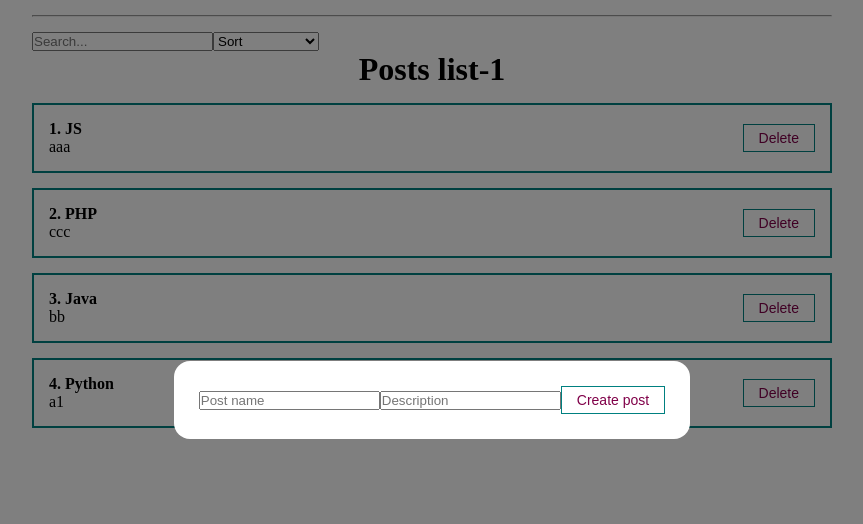
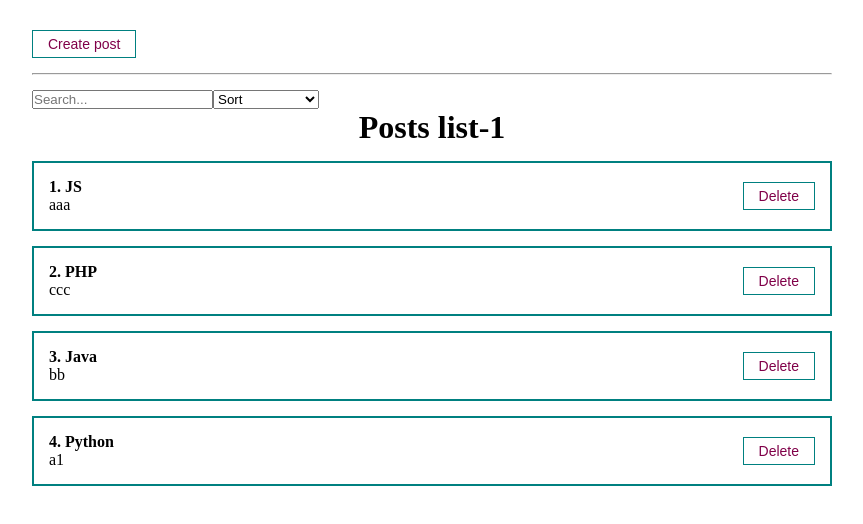
Before and after one commit to AKV85/react2, a React (Create React App) app: page / in a window 1280 px wide. Shown: the top 524 px of the page, without its empty margins (208-1071 px from the left). Built offline with nearby package versions, Linux system fonts and the light colour scheme.

Commit message:
MyModal (stopPropagation)

```diff
--- a/src/App.js
+++ b/src/App.js
@@ -8,6 +8,7 @@ import PostForm from './components/PostForm';
 // import MySelect from './components/UI/selects/MySelect';
 import PostFilter from './components/PostFilter';
 import MyModal from './components/modals/MyModal';
+import MyButton from './components/UI/buttons/MyButton';
 
 function App() {
   const [posts, setPosts] = useState([
@@ -18,6 +19,7 @@ function App() {
   ])
 
   const [filter, setFilter] = useState({ sort: "", query: "" })
+  const [modal, setModal] = useState(false);
 
   const sortedPosts = useMemo(() => {
     if (filter.sort) {
@@ -32,6 +34,7 @@ function App() {
 
   const createPost = (newPost) => {
     setPosts([...posts, newPost])
+    setModal(false)
   }
 
   //had post from children component
@@ -41,7 +44,10 @@ function App() {
 
   return (
     <div className="App">
-      <MyModal visible={true}>
+      <MyButton style={{marginTop: 30}} onClick={() => setModal(true)}>
+        Create post
+      </MyButton>
+      <MyModal visible={modal} setVisible={setModal}>
         <PostForm
           create={createPost}
         />
--- a/src/components/modals/MyModal.jsx
+++ b/src/components/modals/MyModal.jsx
@@ -1,21 +1,21 @@
 import React from 'react';
 import cl from "./MyModal.module.css";
 
-const  MyModal= ({children, visible, setVisible}) => {
+const MyModal = ({ children, visible, setVisible }) => {
 
-    const rootClasses =[cl.myModal]
+    const rootClasses = [cl.myModal]
 
-    if(visible) {
+    if (visible) {
         rootClasses.push(cl.active);
     }
 
     return (
-        <div className={rootClasses.join(' ')}>
-            <div className={cl.myModalContent}>
+        <div className={rootClasses.join(' ')} onClick={() => setVisible(false)}>
+            <div className={cl.myModalContent} onClick={(e) => e.stopPropagation()}>
                 {children}
             </div>
         </div>
-     );
+    );
 }
 
 export default MyModal;
```
